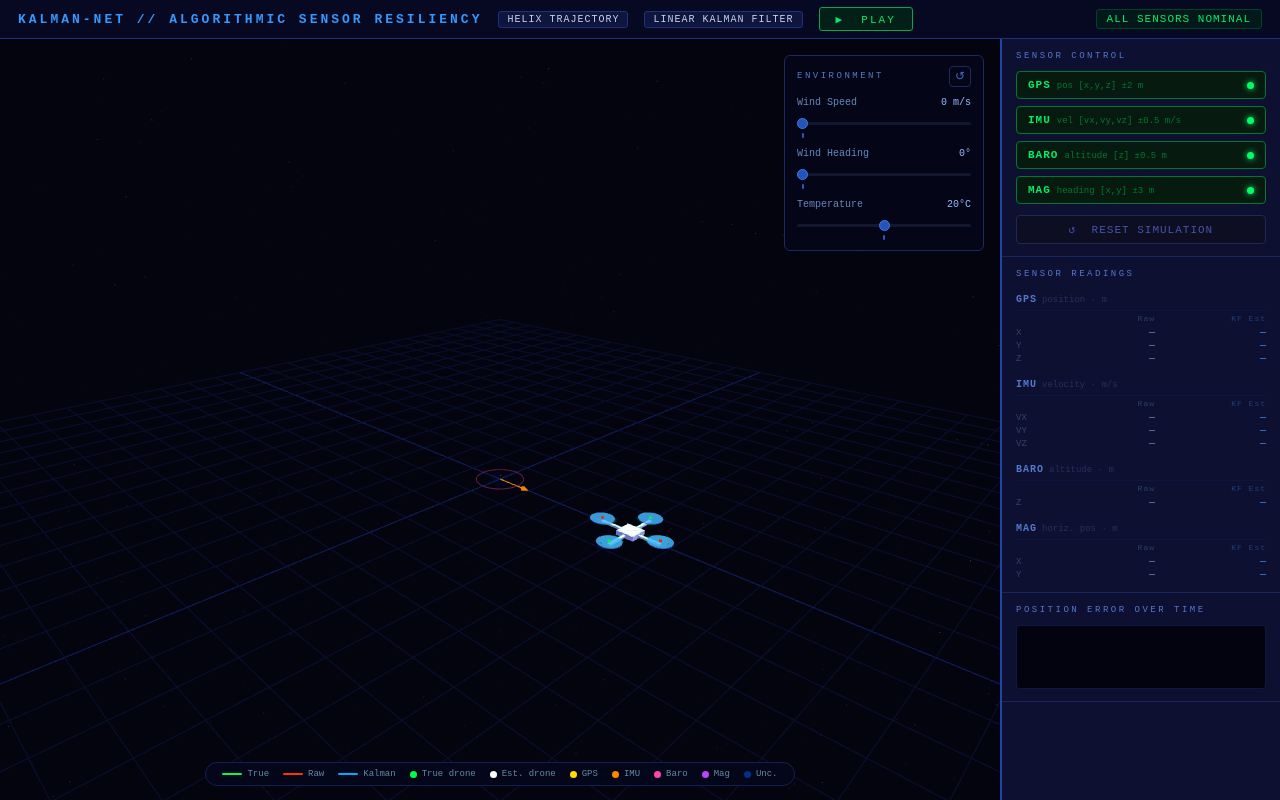
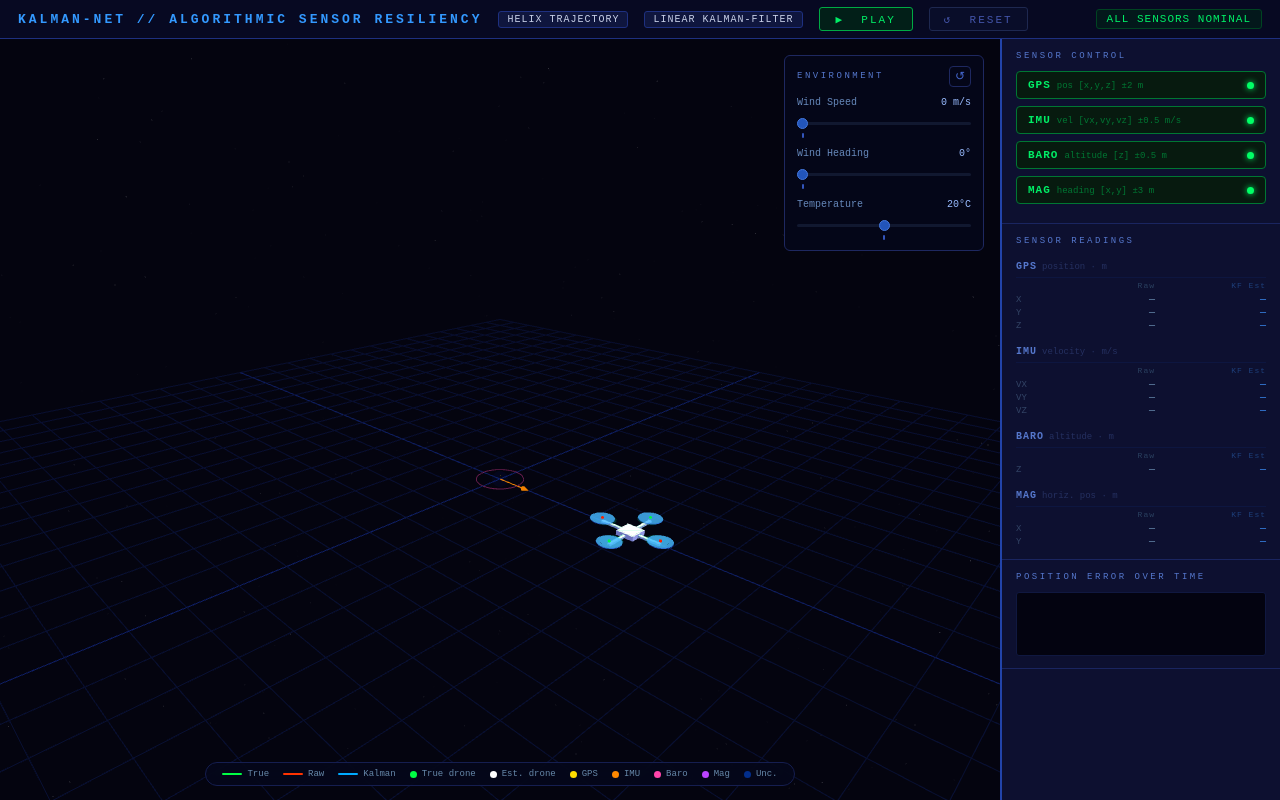
Before and after one commit to zainmk/kalmanNET, a Flask app: page / in a window 1280 px wide. Run offline with Flask 3, Linux system fonts and the light colour scheme; data that the repository does not hold is empty.

Commit message:
rest button & tooltip updates

```diff
--- a/static/index.html
+++ b/static/index.html
@@ -10,8 +10,9 @@
 <header>
   <h1> kalman-net // Algorithmic Sensor Resiliency </h1>
   <span class="badge" id="badge-helix" data-tooltip="">HELIX TRAJECTORY </span>
-  <a class="badge" id="badge-kf" data-tooltip="" href="https://en.wikipedia.org/wiki/Kalman_filter" target="_blank" rel="noopener noreferrer">LINEAR KALMAN FILTER</a>
+  <a class="badge" id="badge-kf" data-tooltip="" href="https://en.wikipedia.org/wiki/Kalman_filter" target="_blank" rel="noopener noreferrer">LINEAR KALMAN-FILTER</a>
   <button class="play-pause-btn" id="btn-play-pause" onclick="togglePause()">&#9654; &nbsp;PLAY</button>
+  <button class="reset-header-btn" onclick="resetSim()">↺ &nbsp;RESET</button>
   <span id="badge-status" data-tooltip="">ALL SENSORS NOMINAL</span>
 </header>
 
@@ -82,7 +83,6 @@
         <span class="indicator"></span>
       </button>
 
-      <button class="reset-btn" onclick="resetSim()">↺ &nbsp;RESET SIMULATION</button>
     </div>
 
     <!-- Sensor readings -->
--- a/static/style.css
+++ b/static/style.css
@@ -58,6 +58,23 @@ a.badge:hover { border-color: #4466cc; color: #aaccff; }
 .play-pause-btn:hover { background: rgba(0, 70, 35, 0.8); border-color: #00cc55; color: #00ff88; }
 .play-pause-btn.playing { border-color: #3355aa; background: rgba(15, 25, 70, 0.7); color: #5577dd; }
 .play-pause-btn.playing:hover { border-color: #4466cc; color: #88aaff; background: rgba(20, 35, 90, 0.8); }
+.reset-header-btn {
+  padding: 0 14px;
+  height: 24px;
+  display: inline-flex;
+  align-items: center;
+  justify-content: center;
+  background: rgba(10, 15, 45, 0.6);
+  border: 1px solid #1e2850;
+  color: #4455aa;
+  font-family: 'Courier New', monospace;
+  font-size: 11px;
+  letter-spacing: 2px;
+  cursor: pointer;
+  border-radius: 3px;
+  transition: all 0.2s;
+}
+.reset-header-btn:hover { background: #141630; border-color: #4466cc; color: #88aaff; }
 #badge-status {
   margin-left: auto;
   font-size: 11px;
```
Also changed, not shown: TODO.md (+1 -0 lines), static/tooltips.js (+28 -31 lines), 1 other file.
